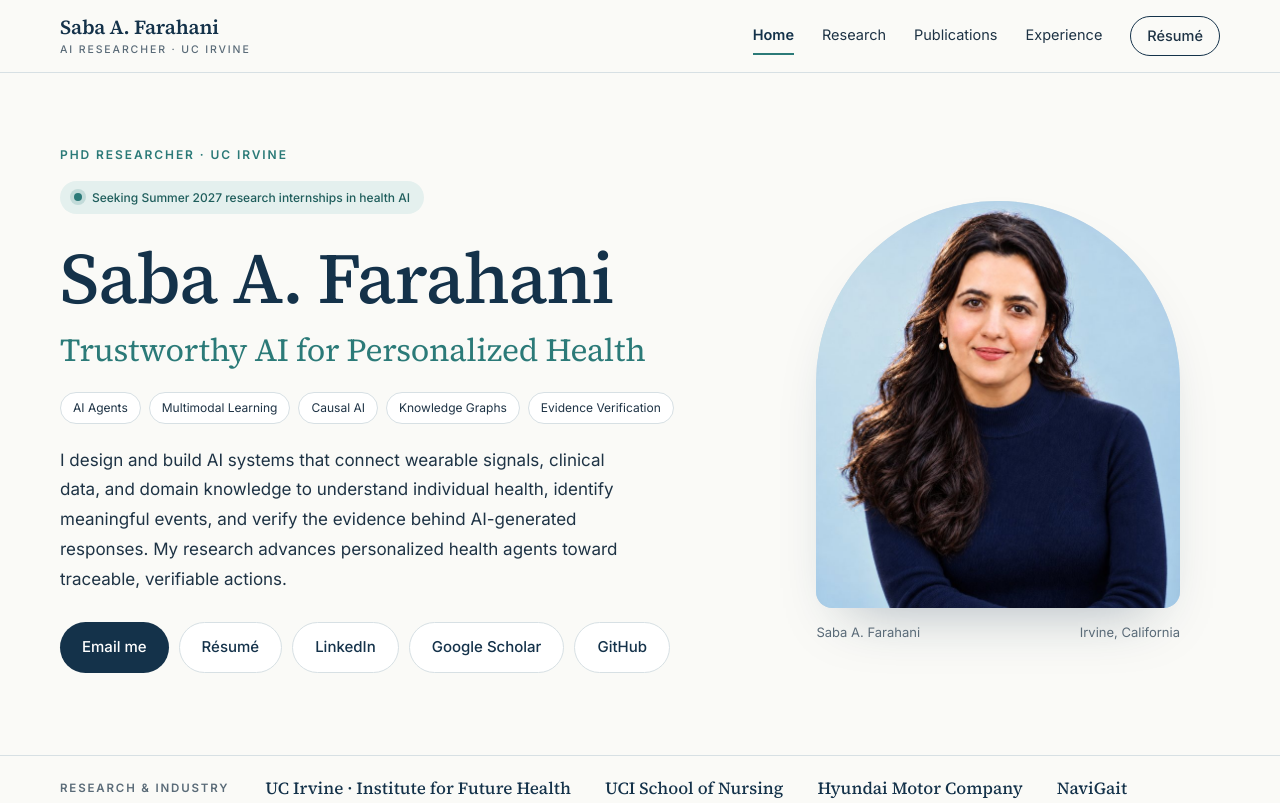
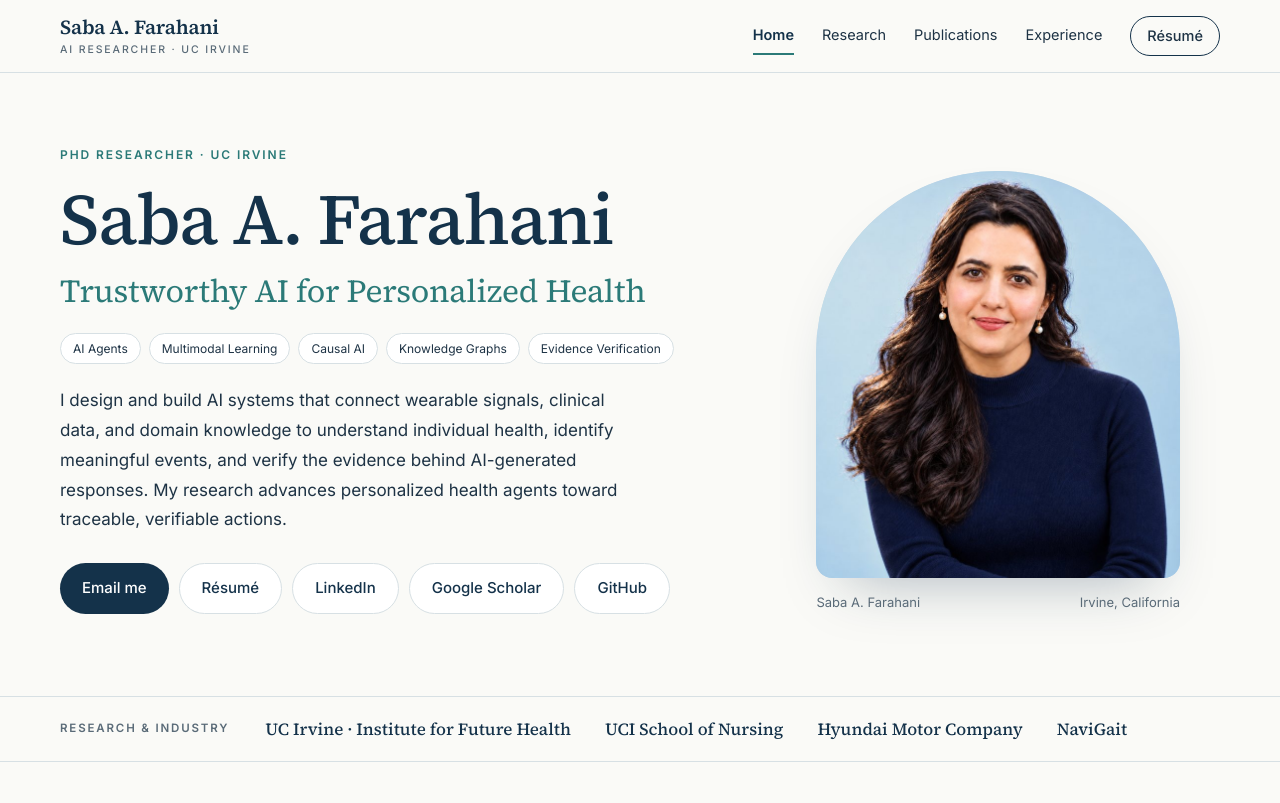
Before and after one commit to Saba-Farahani/Saba-Farahani.github.io, a plain HTML site: page index.html in a window 1280 px wide. Shown: the top 803 px of the page. Drawn offline with Linux system fonts and the light colour scheme.

Commit message:
Remove internship availability line
Removed the status message about seeking internships.

```diff
--- a/index.html
+++ b/index.html
@@ -26,7 +26,6 @@
 <section class="wrap hero">
  <div>
   <p class="eyebrow">PhD Researcher · UC Irvine</p>
-  <span class="status">Seeking Summer 2027 research internships in health AI</span>
   <h1>Saba A. Farahani</h1>
   <p class="tagline">Trustworthy AI for Personalized Health</p>
   <ul class="chips expertise"><li>AI Agents</li><li>Multimodal Learning</li><li>Causal AI</li><li>Knowledge Graphs</li><li>Evidence Verification</li></ul>
```
